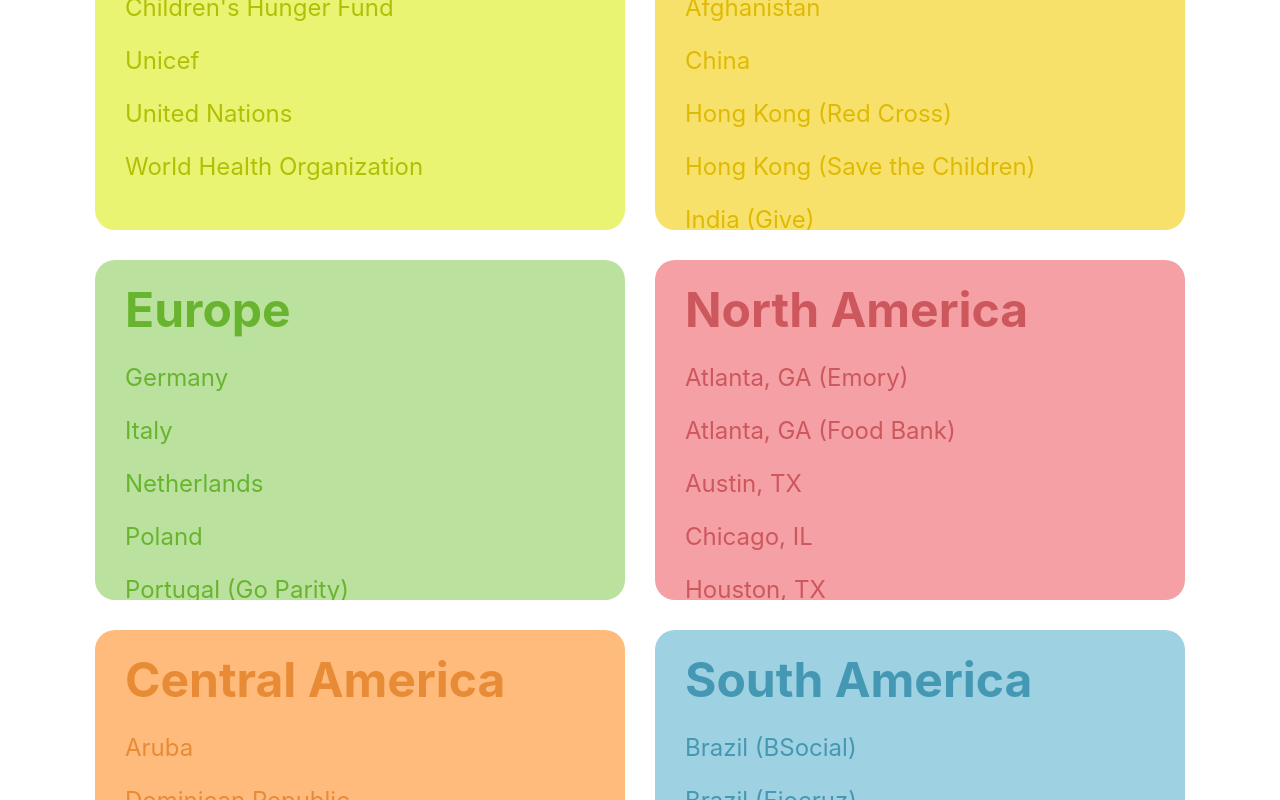
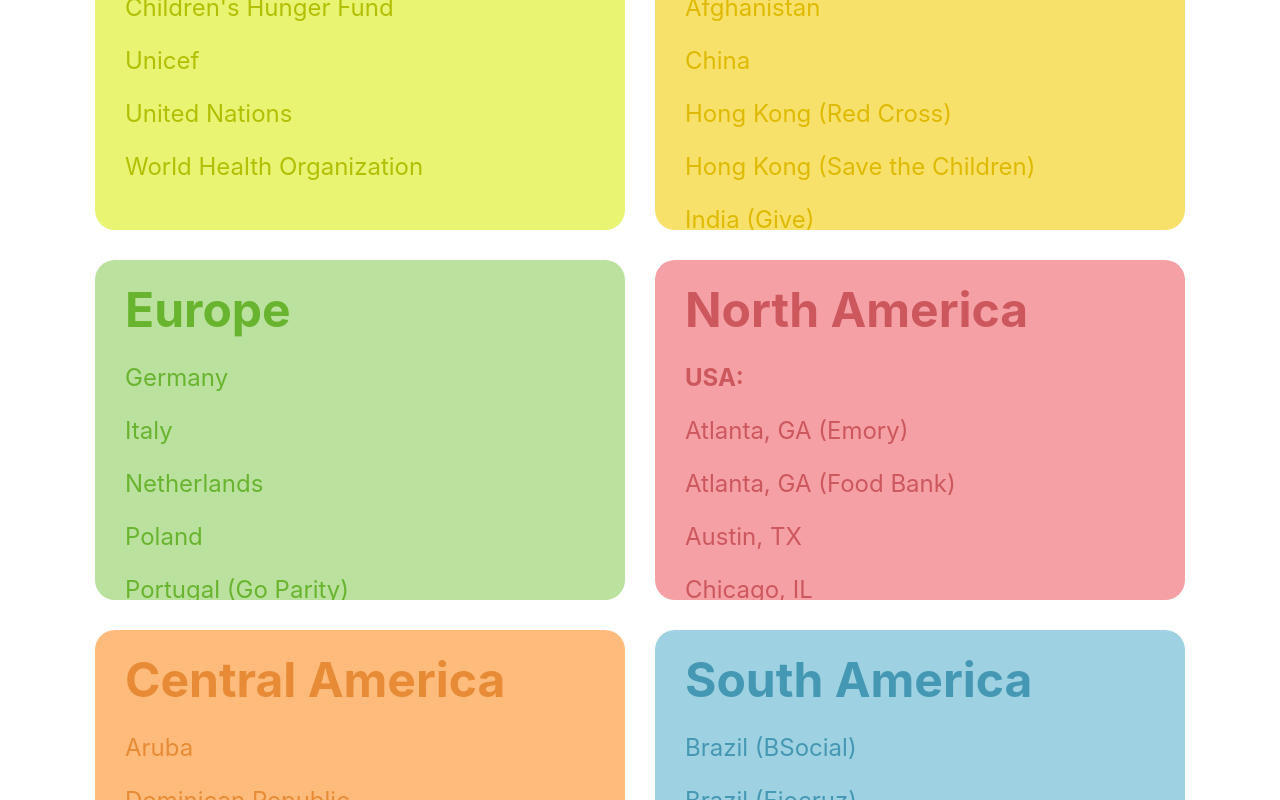
Before and after one commit to donatecovid19/website, a React (Create React App) app: page / in a window 1280 px wide. Shown: the part 570-1370 px from the top of the page. Built offline with nearby package versions, Linux system fonts and the light colour scheme.

Commit message:
separate north america

```diff
--- a/src/components/home_page/Home.jsx
+++ b/src/components/home_page/Home.jsx
@@ -60,8 +60,8 @@
     name: "Seattle, WA (Seattle Foundation)",
     url: "http://bit.ly/donateUWcovid19",
   },
-  { name: "Canada (Red Cross)", url: "http://bit.ly/donateCNDcovid19" },
-  { name: "Canada (Fraser Valley)", url: "http://bit.ly/donateFVHcovid19" },
+  { name: "Canada (Red Cross)", url: "http://bit.ly/donateCNDcovid19", isCanada: true },
+  { name: "Canada (Fraser Valley)", url: "http://bit.ly/donateFVHcovid19", isCanada: true },
 ];
 
 const CENTRAL_AMERICA = [
@@ -104,6 +104,38 @@
   );
 };
 
+
+const NorthAmerica = (props) => {
+  // props: String name, List<Link> list_of_links, String className
+
+  var allCanadaLinks = []
+  var allUsaLinks = []
+
+  for (var i = 0; i < props.list_of_links.length; ++i) {
+    if (props.list_of_links[i].isCanada) {
+      // console.log(props.list_of_links[i])
+      allCanadaLinks.push(props.list_of_links[i])
+    } else {
+      // console.log(props.list_of_links[i])
+      allUsaLinks.push(props.list_of_links[i])
+    }
+  }
+
+  return (
+    <div className={`box ${props.className}`} id="box">
+        <h1> {props.name} </h1>
+        <p> <strong> USA: </strong></p>
+        {allUsaLinks.map((link) => {
+          return <Link url={link.url} name={link.name} />;
+        })}
+        <p> <strong> Canada: </strong></p>
+        {allCanadaLinks.map((link) => {
+          return <Link url={link.url} name={link.name} />;
+        })}
+    </div>
+    )
+}
+
 function Home() {
   return (
     <div className="home">
@@ -113,11 +145,12 @@
         <Box name="Asia" list_of_links={ASIA} className="asia" />
         <Box name="Europe" list_of_links={EUROPE} className="europe" />
 
-        <Box
-          name="North America"
-          list_of_links={NORTH_AMERICA}
-          className="northamerica"
-        />
+        <NorthAmerica
+        name="North America"
+        list_of_links={NORTH_AMERICA}
+        className="northamerica">
+        </NorthAmerica>
+
         <Box
           name="Central America"
           list_of_links={CENTRAL_AMERICA}
```
Also changed, not shown: 1 other file (tests, documents, lock files or other folders).
